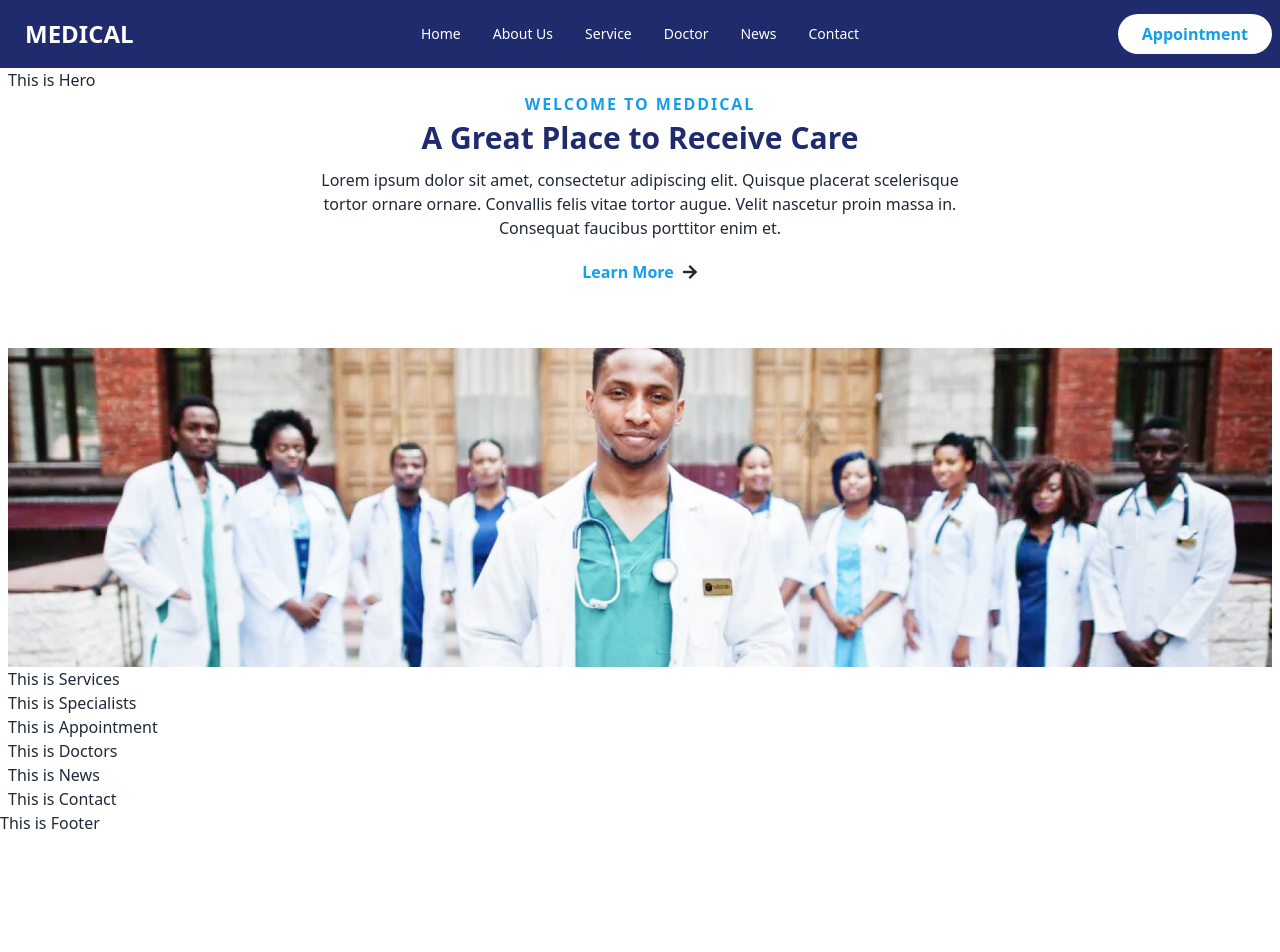
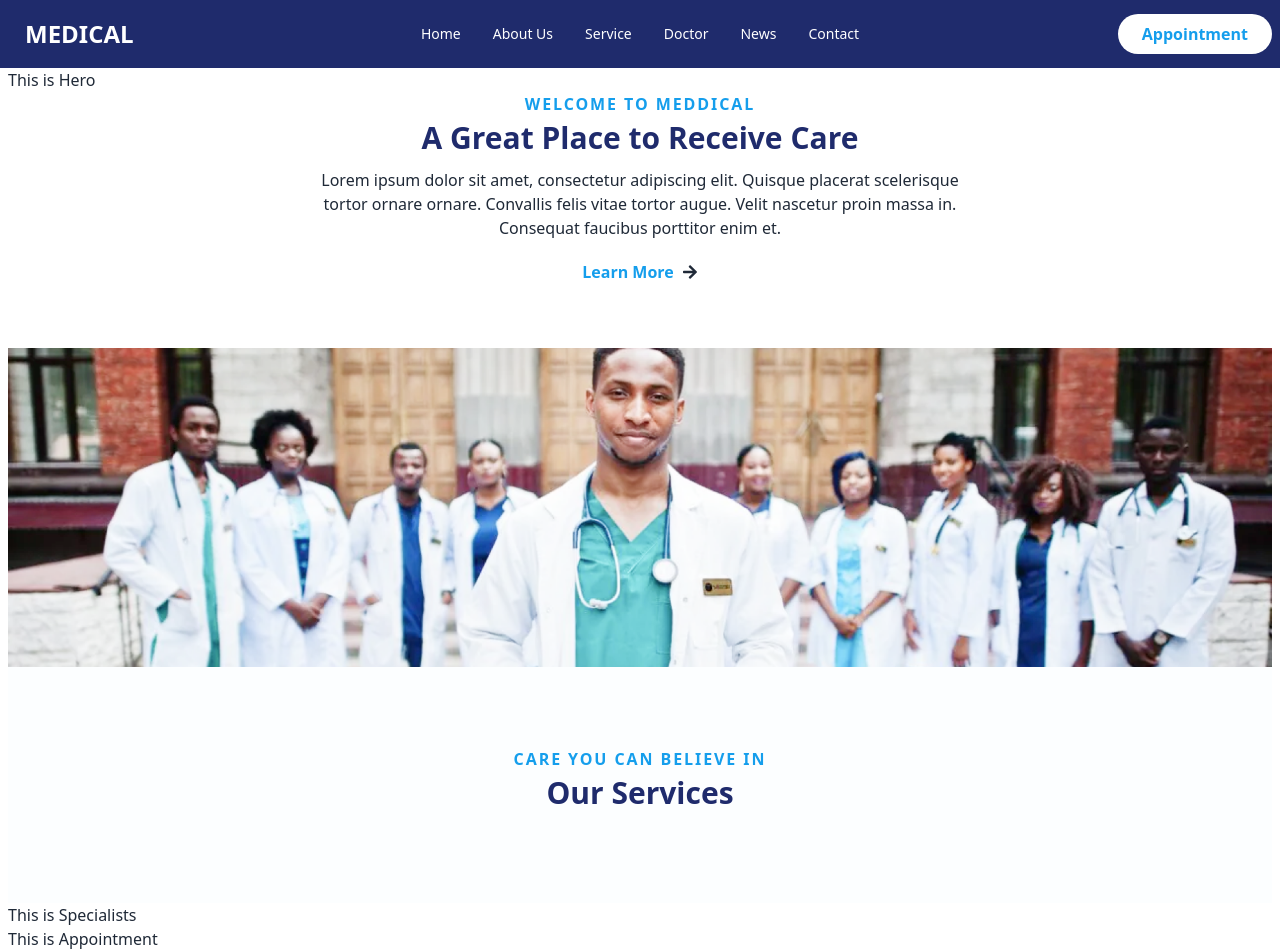
Before and after one commit to Bikash-Dev-Bk/softy-py-task, a React (Vite) app: page / in a window 1280 px wide. Shown: the top 952 px of the page. Before the commit the page ends 835 px from the top, so only its background shows below. Built offline with nearby package versions, Linux system fonts and the light colour scheme.

Commit message:
service title added

```diff
--- a/src/components/Services.jsx
+++ b/src/components/Services.jsx
@@ -1,11 +1,16 @@
-
-
 const Services = () => {
-    return (
-        <div>
-            <p>This is Services</p>
-        </div>
-    );
+  return (
+    <div className="bg-[#159EEC03] py-20">
+      <div className="text-center">
+        <p className="uppercase text-[#159EEC] font-bold tracking-[.12em]">
+          Care you can believe in
+        </p>
+        <h2 className="text-[#1F2B6C] text-2xl lg:text-3xl font-bold mb-3 mt-1">
+          Our Services
+        </h2>
+      </div>
+    </div>
+  );
 };
 
 export default Services;
```
